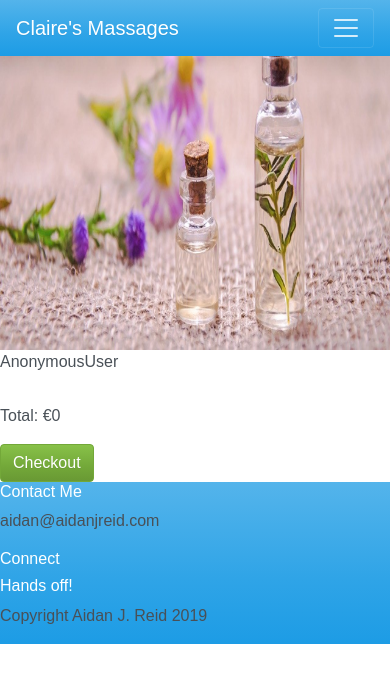
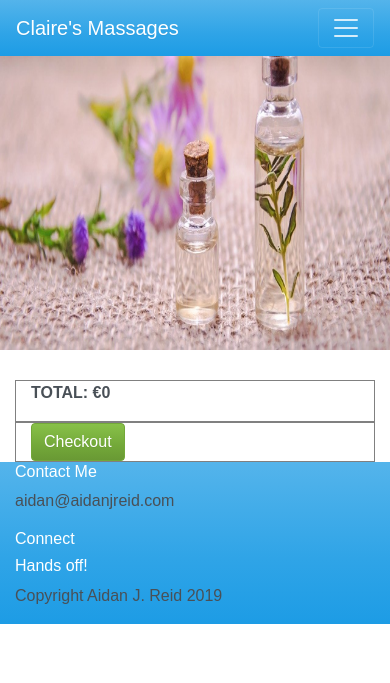
Before and after one commit to AidanJReid/claire, a Django app: page /cart/ in a window 390 px wide. Shown: the top 683 px of the page. Run offline with Django 3.2, Linux system fonts and the light colour scheme; some libraries are stand-ins or nearby versions.

Commit message:
styled cart into cards, framework for profile build-out. All still working re cartadds and subs

```diff
--- a/cart/templates/cart.html
+++ b/cart/templates/cart.html
@@ -3,43 +3,41 @@
 {% load bootstrap_tags %}
 
 {% block content %}
-<div class="row row-flex">
+<div class="card-deck">
     {% for item in cart_items %}
-
-    <div class="col-xs-10 col-xs-offset-1 col-sm-offset-0 col-sm-6 col-md-4 display panel panel-display">
-
+    <div class="col-xs-10 col-xs-offset-1 col-sm-6 col-md-4 display panel panel-display">
+        <div class="card h-100">
         <div class="product" style="background-image: url('{{ MEDIA_URL }}{{ item.product.image }}')"></div>
-
-        <div class="caption">
-            <h3>{{ item.product.name }}</h3>
-            <p class="product-description">{{ item.product.description }}</p>
-            <p>{{ item.product.price }}</p>
-            <p>
-
-                <form class="form-inline" method="post" action="{% url 'adjust_cart' item.id %}">
+        <div class="card-body">
+            <h5 class="card-title">{{ item.product.name }}</h5>
+            <p class="card-text">{{ item.product.description }}</p>
+            <p>€{{ item.product.price }}</p>
+        </div>
+        <div class="card-footer">
+            <form method="post" action="{% url 'adjust_cart' item.id %}">
                 {% csrf_token %}
-                    <div class="form-group">
-                        <label for="exampleInputAmount" class="sr-only">New Qty</label>
                 <div class="input-group">
                     <div class="input-group-addon">Qty</div>
                     <input name="quantity" type="number" min="0" max="999" class="form-control" value="{{item.quantity}}">
+                    <span class="input-group-btn">
+                        <button type="submit" class="btn btn-primary"><i class="fa fa-edit"></i> Amend</button>
+                    <span>
                 </div>
+            </form>
         </div>
-                    <button type="submit" class="btn btn-primary"><i class="fa fa-edit"></i> Amend</button>
-                </form>
-            </p>
     </div>
     </div>
     {% endfor %}
 </div>
-<div class="row">
-    <div class="col-xs-12 col-md-2">
-        <p>Total: €{{ total }}</p>
+<div class="container">
+    <div class="row row-flex justify-content-start">
+            <div class="col-md-2 cartman">
+                <p><strong>TOTAL: €{{ total }}</strong></p>
             </div>
-    <div class="col-xs-12 col-md-1">
+            <div class="col-md-2 cartman">
                 <a href="{% url 'checkout' %}" class="btn btn-success" role="button">Checkout</a>
             </div>
-    <div class="col-md-9"></div>
+    </div>
 </div>
 
 {% endblock %}
--- a/ecommerce/urls.py
+++ b/ecommerce/urls.py
@@ -26,7 +26,7 @@ from django.views import static
 from .settings import MEDIA_ROOT
 
 urlpatterns = [
-    url(r'^admin/', admin.site.urls),
+    url(r'^admin', admin.site.urls),
     url(r'^products/', all_products, name='products'),
     url(r'^accounts/', include(urls_accounts)),
     url(r'^products/', include(urls_products)),
--- a/static/css/style.css
+++ b/static/css/style.css
@@ -44,6 +44,11 @@ caption p {
     word-wrap: break-word;
 }
 
+.row {
+    margin-right: 0px;
+    margin-left: 0px;
+}
+
 .row.row-flex {
     display: flex;
     flex-wrap: wrap;
@@ -62,3 +67,13 @@ caption p {
   overflow: hidden;
   max-width: 75ch;
 }
+
+/* Profile section */
+#avatar {
+    border: solid black 1px;
+}
+
+/* Cart Section */
+.cartman {
+    border: solid gray 1px;
+}
--- a/templates/base.html
+++ b/templates/base.html
@@ -76,7 +76,6 @@
         </div>
     </div>
     <!-- End Fixed carousel images -->
-        {% block page_title %}{{ user }}{% endblock %}
         {% block content %} {% endblock %}
     <!-- Footer -->
     <footer class= "footer-dark bg-primary">
```
Also changed, not shown: accounts/templates/profile.html (+23 -3 lines), products/templates/products.html (+11 -10 lines). Lines whose indentation alone changed are shown as unchanged.
